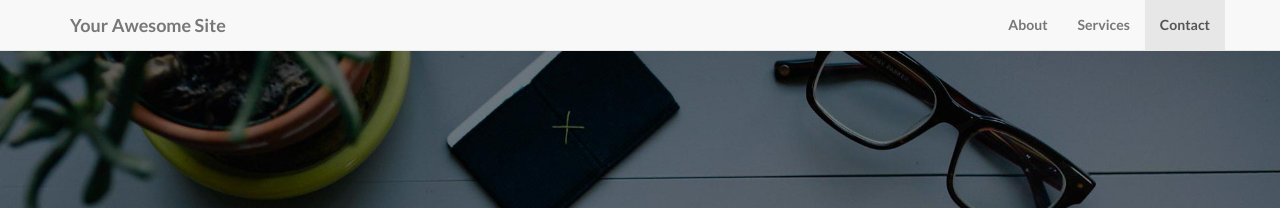
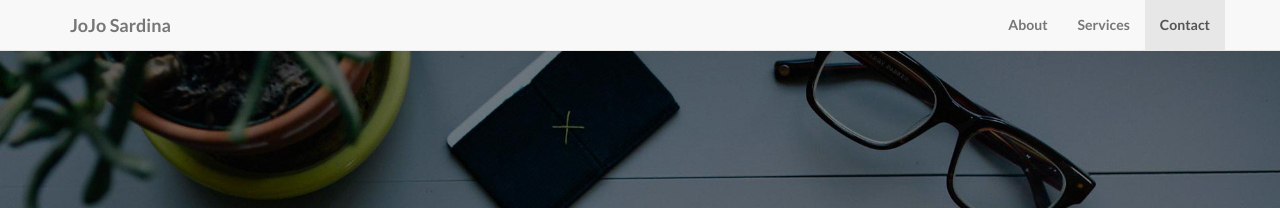
Before and after one commit to jojosardina/jojosardina.github.io, a Jekyll site: the page built from index.html, in a window 1280 px wide. Shown: the top 208 px of the page. Built offline with Jekyll 4.4.1, drawn with Linux system fonts in a browser that asks for light colours.

Commit message:
Update _config.yml

```diff
--- a/_config.yml
+++ b/_config.yml
@@ -3,9 +3,9 @@
 # ----------------------- #
 
 url: http://yoursite.com
-title: Your Awesome Site
+title: JoJo Sardina
 email: jojosardina@gmail.com
-author: Your Name
+author: JoJo Sardina
 description: > # "Write an awesome description for your new site here.
   Genetics PhD student at UW-Madison
 copyright: 'Copyright &copy; 2015 Your Name. All Rights Reserved.'
```
